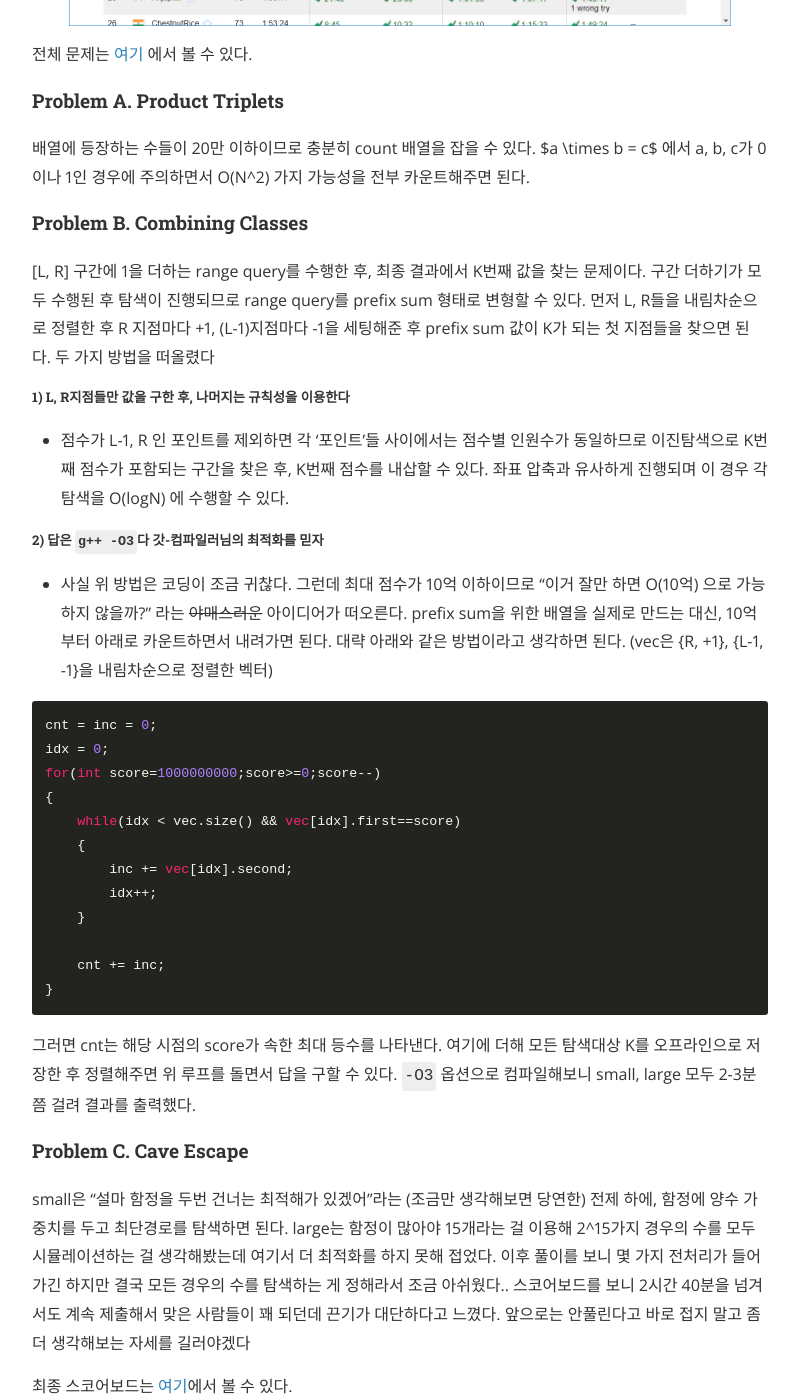
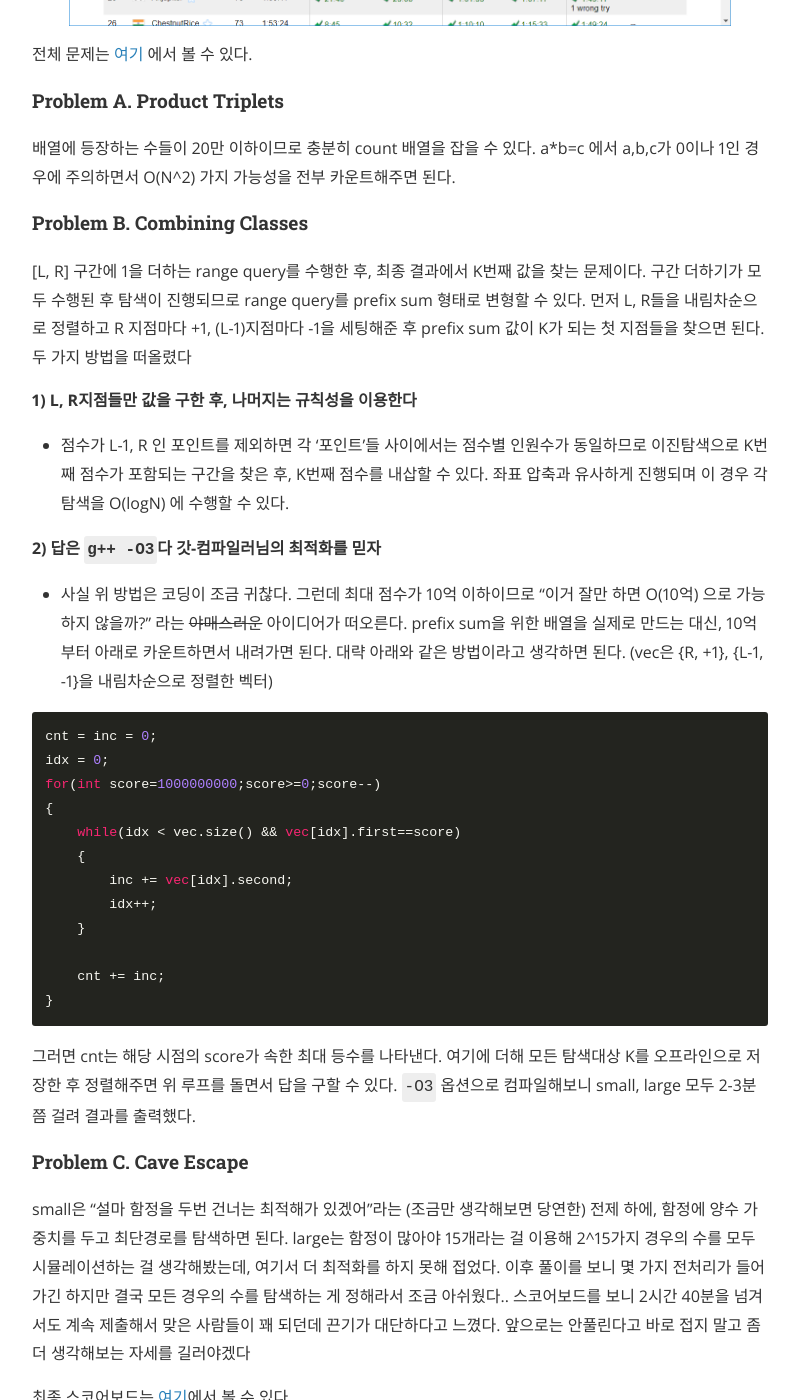
Before and after one commit to nyan101/nyan101.github.io, a Jekyll site: the page built from _posts/2018-10-23-CodeJam-KickstartG-후기.md, in a window 1280 px wide and 1400 px high, scrolled down 1501 px. Shown: the whole window, without its empty margins (240-1039 px from the left). Built offline with Jekyll 4.4.1, drawn with Linux system fonts in a browser that asks for light colours; nearby versions of some CDN libraries; some of the changed text lies outside the part shown.

Commit message:
fix typo: CodeJam Kickstart G 2018

```diff
--- a/_posts/2018-10-23-CodeJam-KickstartG-후기.md
+++ b/_posts/2018-10-23-CodeJam-KickstartG-후기.md
@@ -29,19 +29,19 @@
 
 #### Problem A. Product Triplets
 
-배열에 등장하는 수들이 20만 이하이므로 충분히 count 배열을 잡을 수 있다. $a \times b = c$ 에서 a, b, c가 0이나 1인 경우에 주의하면서 O(N^2) 가지 가능성을 전부 카운트해주면 된다.
+배열에 등장하는 수들이 20만 이하이므로 충분히 count 배열을 잡을 수 있다. a*b=c 에서 a,b,c가 0이나 1인 경우에 주의하면서 O(N^2) 가지 가능성을 전부 카운트해주면 된다.
 
 
 
 #### Problem B. Combining Classes
 
- [L, R] 구간에 1을 더하는 range query를 수행한 후, 최종 결과에서 K번째 값을 찾는 문제이다.  구간 더하기가 모두 수행된 후 탐색이 진행되므로 range query를 prefix sum 형태로 변형할 수 있다. 먼저 L, R들을 내림차순으로 정렬한 후 R 지점마다 +1, (L-1)지점마다 -1을 세팅해준 후 prefix sum 값이 K가 되는 첫 지점들을 찾으면 된다. 두 가지 방법을 떠올렸다
+ [L, R] 구간에 1을 더하는 range query를 수행한 후, 최종 결과에서 K번째 값을 찾는 문제이다.  구간 더하기가 모두 수행된 후 탐색이 진행되므로 range query를 prefix sum 형태로 변형할 수 있다. 먼저 L, R들을 내림차순으로 정렬하고 R 지점마다 +1, (L-1)지점마다 -1을 세팅해준 후 prefix sum 값이 K가 되는 첫 지점들을 찾으면 된다. 두 가지 방법을 떠올렸다
 
-##### 1) L, R지점들만 값을 구한 후, 나머지는 규칙성을 이용한다
+**1) L, R지점들만 값을 구한 후, 나머지는 규칙성을 이용한다**
 
 - 점수가 L-1, R 인 포인트를 제외하면 각 '포인트'들 사이에서는 점수별 인원수가 동일하므로 이진탐색으로 K번째 점수가 포함되는 구간을 찾은 후, K번째 점수를 내삽할 수 있다. 좌표 압축과 유사하게 진행되며 이 경우 각 탐색을 O(logN) 에 수행할 수 있다.
 
-##### 2) 답은 `g++ -O3`다 갓-컴파일러님의 최적화를 믿자
+**2) 답은 `g++ -O3`다 갓-컴파일러님의 최적화를 믿자**
 
 * 사실 위 방법은 코딩이 조금 귀찮다. 그런데 최대 점수가 10억 이하이므로 "이거 잘만 하면 O(10억) 으로 가능하지 않을까?" 라는 ~~야매스러운~~ 아이디어가 떠오른다. prefix sum을 위한 배열을 실제로 만드는 대신, 10억부터 아래로 카운트하면서 내려가면 된다. 대략 아래와 같은 방법이라고 생각하면 된다.
   (vec은 {R, +1}, {L-1, -1}을 내림차순으로 정렬한 벡터)
@@ -67,7 +67,7 @@
 
 #### Problem C. Cave Escape
 
-small은 "설마 함정을 두번 건너는 최적해가 있겠어"라는 (조금만 생각해보면 당연한) 전제 하에, 함정에 양수 가중치를 두고 최단경로를 탐색하면 된다. large는 함정이 많아야 15개라는 걸 이용해 2^15가지 경우의 수를 모두 시뮬레이션하는 걸 생각해봤는데 여기서 더 최적화를 하지 못해 접었다. 이후 풀이를 보니 몇 가지 전처리가 들어가긴 하지만 결국 모든 경우의 수를 탐색하는 게 정해라서 조금 아쉬웠다.. 스코어보드를 보니 2시간 40분을 넘겨서도 계속 제출해서 맞은 사람들이 꽤 되던데 끈기가 대단하다고 느꼈다. 앞으로는 안풀린다고 바로 접지 말고 좀더 생각해보는 자세를 길러야겠다
+small은 "설마 함정을 두번 건너는 최적해가 있겠어"라는 (조금만 생각해보면 당연한) 전제 하에, 함정에 양수 가중치를 두고 최단경로를 탐색하면 된다. large는 함정이 많아야 15개라는 걸 이용해 2^15가지 경우의 수를 모두 시뮬레이션하는 걸 생각해봤는데, 여기서 더 최적화를 하지 못해 접었다. 이후 풀이를 보니 몇 가지 전처리가 들어가긴 하지만 결국 모든 경우의 수를 탐색하는 게 정해라서 조금 아쉬웠다.. 스코어보드를 보니 2시간 40분을 넘겨서도 계속 제출해서 맞은 사람들이 꽤 되던데 끈기가 대단하다고 느꼈다. 앞으로는 안풀린다고 바로 접지 말고 좀더 생각해보는 자세를 길러야겠다
 
 
 
```
Also changed, not shown: other parts of _posts/2018-10-23-CodeJam-KickstartG-후기.md (+1 -1 lines).
